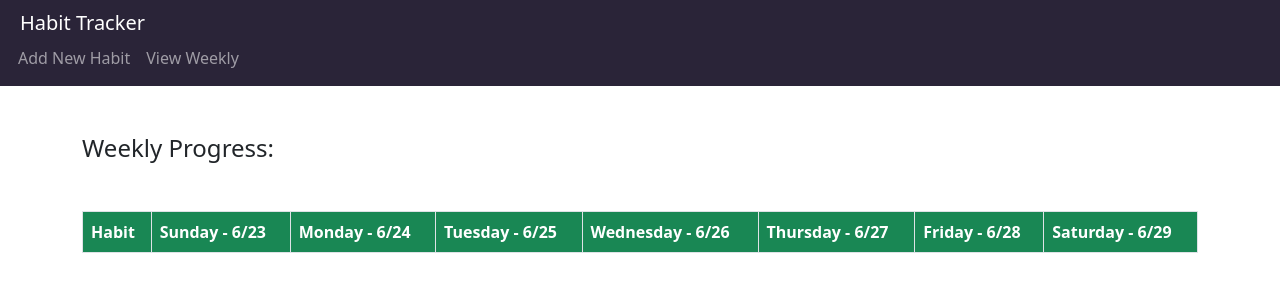
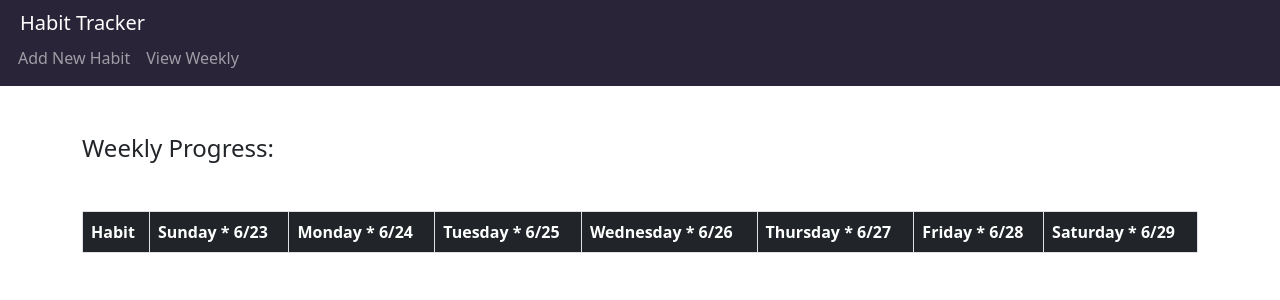
Before and after one commit to ClJarvis/daily-habit-tracker, a React (Create React App) app: page /ViewWeekly in a window 1280 px wide. Shown: the top 300 px of the page. Built offline with nearby package versions, Linux system fonts and the light colour scheme.

Commit message:
color chnages

```diff
--- a/src/App.css
+++ b/src/App.css
@@ -48,3 +48,7 @@ background: #2a2438;
 .collapse, .navbar-collapse {
   padding-left: 10px;
 }
+
+.th {
+  padding-left: 10px;
+}
--- a/src/components/AddHabit.js
+++ b/src/components/AddHabit.js
@@ -70,7 +70,7 @@ return (
 					onChange={(e) => setDescription(e.target.value)}
 				/>
 				</div>
-			<button type="submit" className="btn btn-primary">
+			<button type="submit" className="btn btn-warning">
 				{editIndex !== null ? 'Save' : 'Add'}
 			</button>
 		</form>
@@ -90,7 +90,7 @@ return (
 	              <td>{habit.name}</td>
 	              <td>{habit.description}</td>
 	              <td>
-	                <button className="btn btn-primary me-2" onClick={() => editHabit(index)}>
+	                <button className="btn btn-warning me-2" onClick={() => editHabit(index)}>
 	                  <AiOutlineEdit />
 	                </button>
 	                <button className="btn btn-danger" onClick={() => removeHabit(index)}>
--- a/src/components/ViewWeekly.js
+++ b/src/components/ViewWeekly.js
@@ -38,10 +38,10 @@ const ViewWeekly = () => {
 			<table className="table table-bordered mt-5">
 				<thead>
 					<tr>
-						<th className="bg-success text-white">Habit</th>
+						<th className="bg-dark text-white">Habit</th>
 						{previousDates.map((date, index) => (
-							<th className="bg-success text-white" key={index}>
-								{date.dayOfWeek} - {date.month}/{date.date}
+							<th className="bg-dark text-white" key={index}>
+								{date.dayOfWeek} * {date.month}/{date.date}
 							</th>
 						))}
 					</tr>
```
